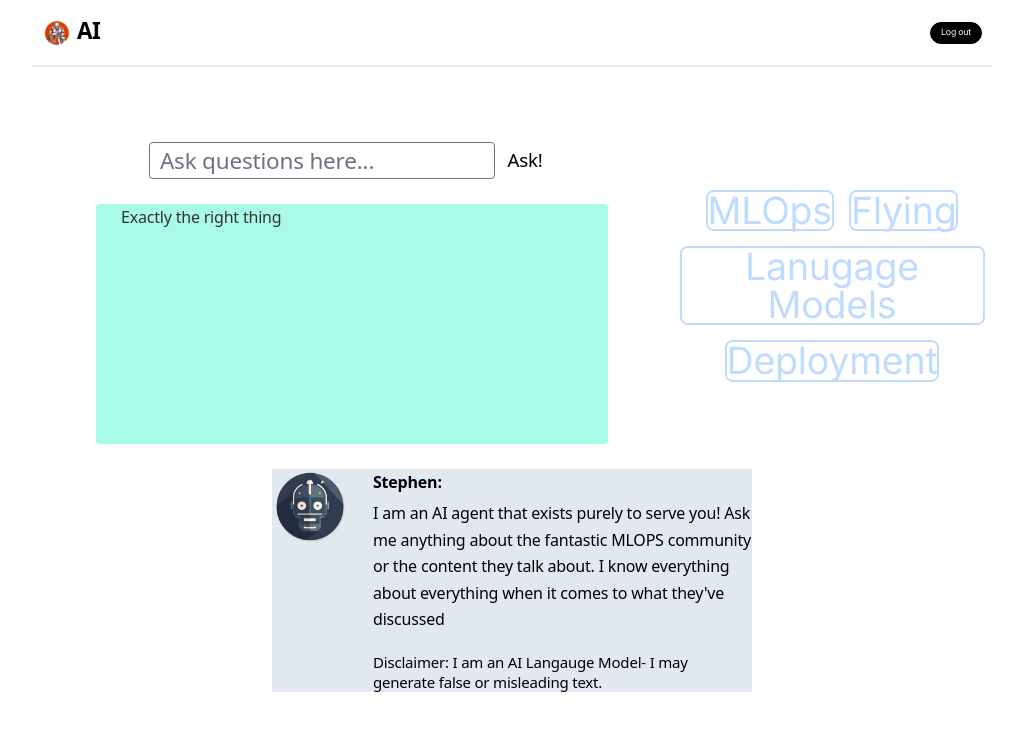
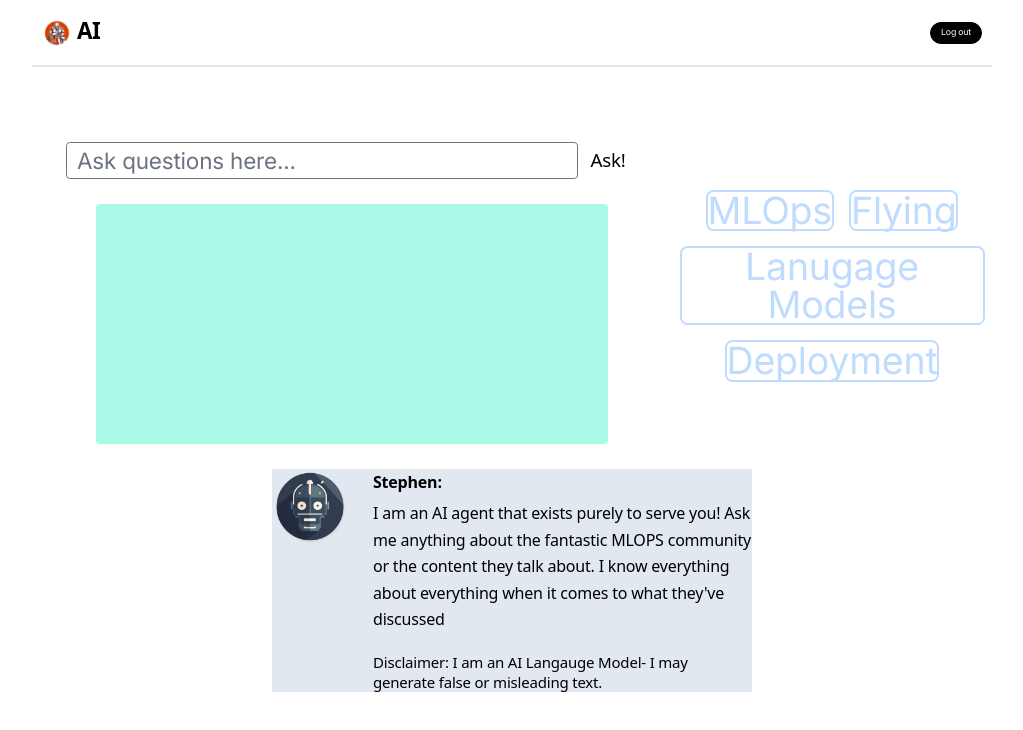
Before and after one commit to pablojosecode/mlops-hackathon, a Next.js app: page /chat in a window 1280 px wide. Shown: the top 730 px of the page, without its empty margins (128-1151 px from the left). Built offline with nearby package versions, Linux system fonts and the light colour scheme; no server answers.

Commit message:
basically working

```diff
--- a/pages/chat.tsx
+++ b/pages/chat.tsx
@@ -11,8 +11,9 @@ import { useSignInModal } from "@/components/layout/sign-in-modal";
 import { usePricingModal } from "@/components/layout/pricingModal";
 import Chats from "@/components/Chats"
 import { authOptions } from './api/auth/[...nextauth]';
-
+import { useState } from "react";
 const chat = () => {
+    const [response, setResponse] = useState("")
     const { FaqModal, setShowFaqModal } = useFaqModal();
     const { SignInModal, setShowSignInModal } = useSignInModal();
     const { PricingModal, setShowPricingModal } = usePricingModal();
@@ -32,8 +33,13 @@ const chat = () => {
             body: JSON.stringify(data) // body data type must match "Content-Type" header
         }).then(response =>
             response.json())
+        console.log(Object.keys(response))
+        console.log(response[0])
+        setResponse(response["output"]["answer"])
+        console.log(response["output"]["answer"])
+        console.log(response["0"])
 
-        console.log(response);
+        console.log(response['output']);
 
 
     }
@@ -70,7 +76,7 @@ const chat = () => {
                         <div className="w-full pt-20 grid grid-cols-3">
                             <div className="col-span-2 pt-10 ">
                                 <div className="flex justify-center relative">
-                                    <input className="font-['Inter']w-4/5 rounded-md px-4 text-4xl text-left col-span-2 question" type="text" placeholder="Ask questions here..." />
+                                    <input className="font-['Inter'] w-4/5 rounded-md px-4 text-4xl text-left col-span-2 question" type="text" placeholder="Ask questions here..." />
                                     {/* <svg className="absolute top-2 right-" xmlns="http://www.w3.org/2000/svg" fill="black" x="0px" y="0px" width="25" height="25" viewBox="0 0 50 50">
                                         <path d="M 21 3 C 11.621094 3 4 10.621094 4 20 C 4 29.378906 11.621094 37 21 37 C 24.710938 37 28.140625 35.804688 30.9375 33.78125 L 44.09375 46.90625 L 46.90625 44.09375 L 33.90625 31.0625 C 36.460938 28.085938 38 24.222656 38 20 C 38 10.621094 30.378906 3 21 3 Z M 21 5 C 29.296875 5 36 11.703125 36 20 C 36 28.296875 29.296875 35 21 35 C 12.703125 35 6 28.296875 6 20 C 6 11.703125 12.703125 5 21 5 Z"></path>
                                     </svg> */}
@@ -82,9 +88,9 @@ const chat = () => {
                                     </motion.button>
                                 </div>
                                 <div className="pt-10 flex justify-center ">
-                                    <div className="flex align-bottom items-end rounded-md h-96 w-4/5 bg-[#95F9E3] opacity-80">
-                                        <p className="align-bottom h-full px-10 text-left">
-                                            Exactly the right thing
+                                    <div className="overflow-auto flex align-bottom items-end rounded-md h-96 w-4/5 bg-[#95F9E3] opacity-80">
+                                        <p className="align-bottom py-10 h-full px-10 text-left">
+                                            {response}
                                         </p>
                                     </div>
                                 </div>
```
